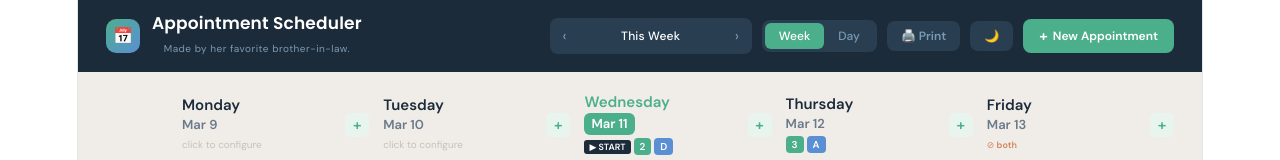
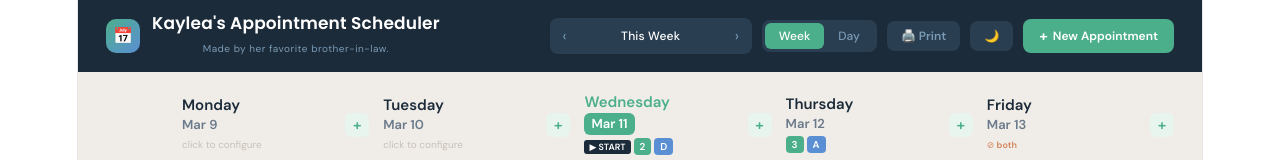
Before and after one commit to jameskharrick/Scheduler, a React (Vite) app: page / in a window 1280 px wide. Shown: the top 160 px of the page. Built offline with nearby package versions, Linux system fonts and the light colour scheme.

Commit message:
label filter fix

```diff
--- a/src/App.tsx
+++ b/src/App.tsx
@@ -194,7 +194,7 @@ function getApptsForDayWeek(
     const sources = allAppts.filter(a => {
       if (a.sourceId) return false;             // no copies of copies
       if (a.isStandaloneInstance) return false; // standalone instances don't generate copies
-      if (a.day === day) return false;          // already showing directly
+      if (direct.some(d => d.id === a.id)) return false; // already showing directly
       if ((a.slots || []).length === 0) return false;
       return dayLabels.some(l => (a.slots || []).includes(l));
     });
@@ -840,7 +840,7 @@ export default function PTScheduler() {
         <div style={{ display: "flex", alignItems: "center", gap: 12, flexShrink: 0 }}>
           <div style={{ width: 34, height: 34, borderRadius: 10, background: "linear-gradient(135deg,#4CAF8C,#5B8FD4)", display: "flex", alignItems: "center", justifyContent: "center", fontSize: 16 }}>📅</div>
           <div>
-            <div style={{ fontFamily: "'Poppins',sans-serif", fontSize: 17, color: "#fff" }}>Appointment Scheduler</div>
+            <div style={{ fontFamily: "'Poppins',sans-serif", fontSize: 17, color: "#fff" }}>Kaylea's Appointment Scheduler</div>
             <div style={{ fontSize: 10, color: t.navText, letterSpacing: 0.5 }}>Made by her favorite brother-in-law.</div>
           </div>
         </div>
```
